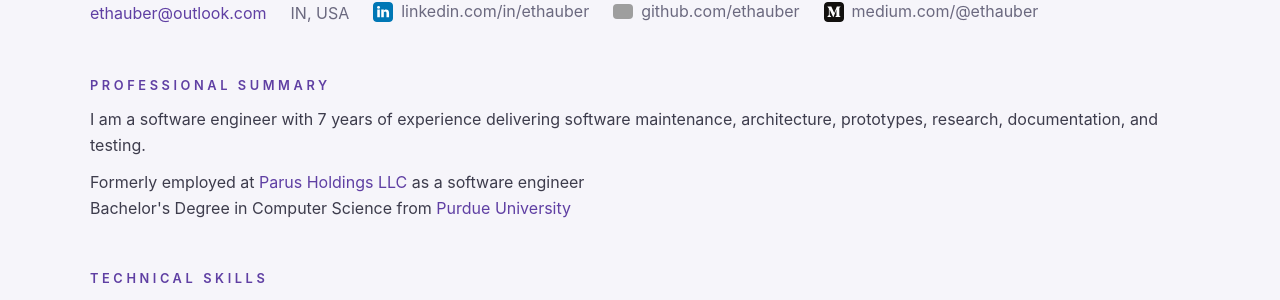
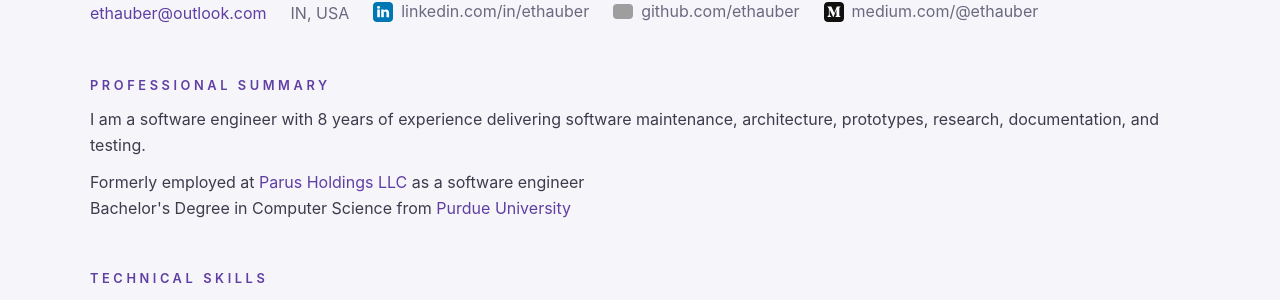
Before and after one commit to ethauber/ethauber.github.io, a Jekyll site: the page built from index.html, in a window 1280 px wide and 900 px high. Shown: the part 321-621 px from the top of the window. Built offline with Jekyll 4.4.1, drawn with Linux system fonts in a browser that asks for light colours; grey boxes are pictures that could not be loaded.

Commit message:
chore(Profile): update experience copy to 8 years
Update the hardcoded years of experience across config and terminal:

- _config.yml: bump years_experience and description from 7 to 8
- assets/js/terminal.js: update commands.about output string from 7 to
  8 years

```diff
--- a/_config.yml
+++ b/_config.yml
@@ -11,10 +11,10 @@ email: ethauber@outlook.com
 location: IN, USA
 role: Software Engineer
 # Single source of truth for the "N years of experience" copy.
-years_experience: 7
+years_experience: 8
 # Keep the number below in step with years_experience (config can't interpolate).
 description: >-
-  Elijah Hauber - Software Engineer with 7 years of experience in web
+  Elijah Hauber - Software Engineer with 8 years of experience in web
   development, Python, JavaScript, and cloud technologies.
 logo: /assets/myphoto2025.jpeg
 
--- a/assets/js/terminal.js
+++ b/assets/js/terminal.js
@@ -196,7 +196,7 @@ document.addEventListener('DOMContentLoaded', () => {
         },
         about: () => {
             print("Elijah Hauber");
-            print("Software Engineer with 7 years of experience.");
+            print("Software Engineer with 8 years of experience.");
             print("Specializing in: Maintenance, Architecture, Prototypes, Research, Documentation, and Testing.");
             print("Formerly at Parus Holdings LLC.");
             print("Purdue University CS Graduate.");
```
